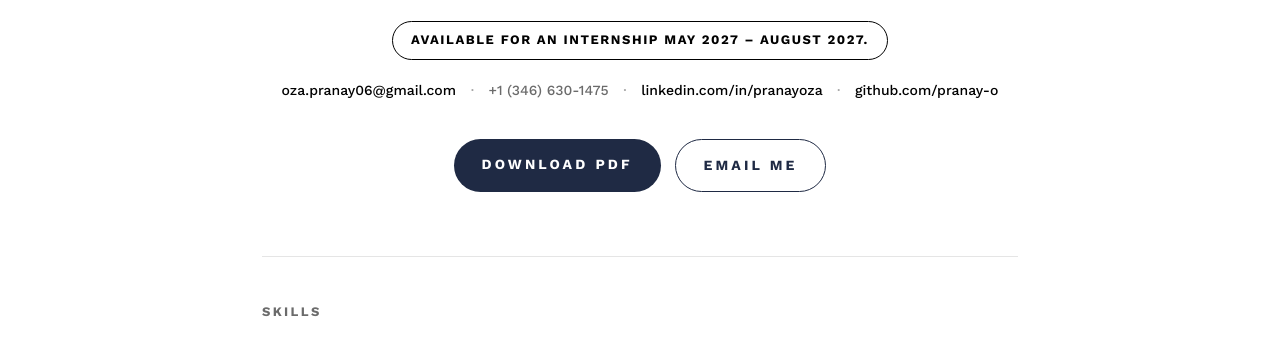
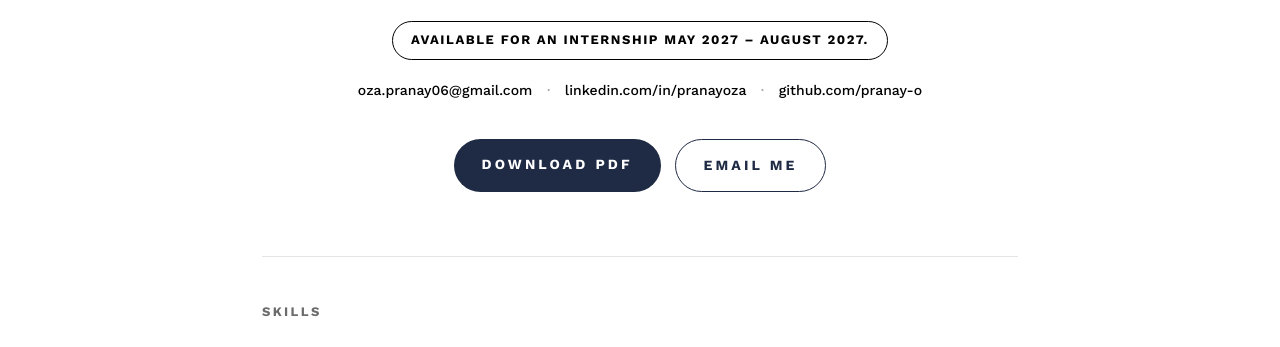
Before and after one commit to pranay-o/pranay-o.github.io, a plain HTML site: page resume.html in a window 1280 px wide. Shown: the part 390-737 px from the top of the page. Drawn offline with nearby package versions, Linux system fonts and the light colour scheme.

Commit message:
Remove phone number from resume page

```diff
--- a/resume.html
+++ b/resume.html
@@ -50,8 +50,6 @@
         </p>
         <p class="page-meta centered" data-animate>
           <a href="mailto:oza.pranay06@gmail.com">oza.pranay06@gmail.com</a>
-          <span class="sep">·</span>
-          <span>+1 (346) 630-1475</span>
           <span class="sep">·</span>
           <a href="https://www.linkedin.com/in/pranayoza/" target="_blank" rel="noopener">linkedin.com/in/pranayoza</a>
           <span class="sep">·</span>
```
